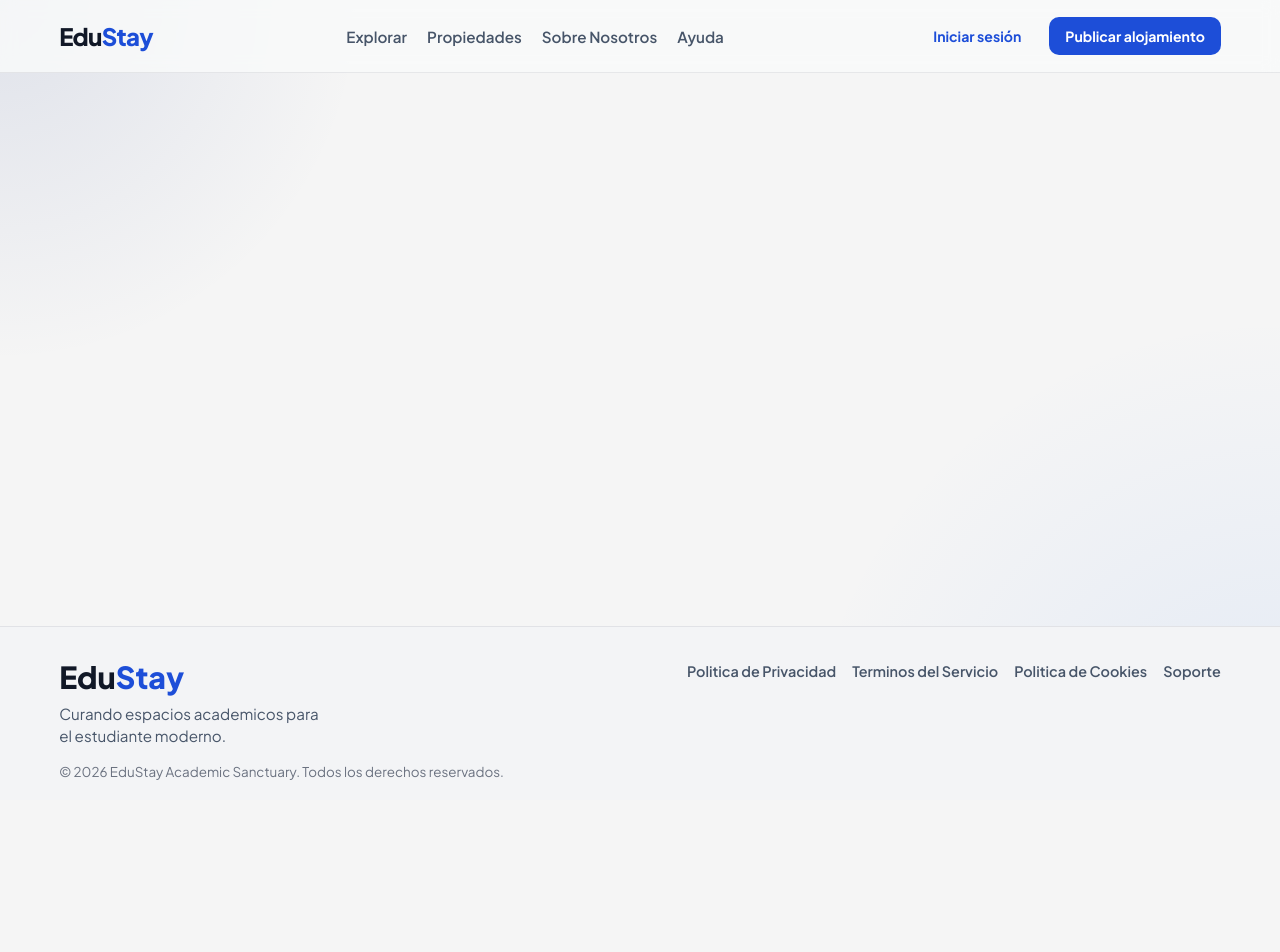
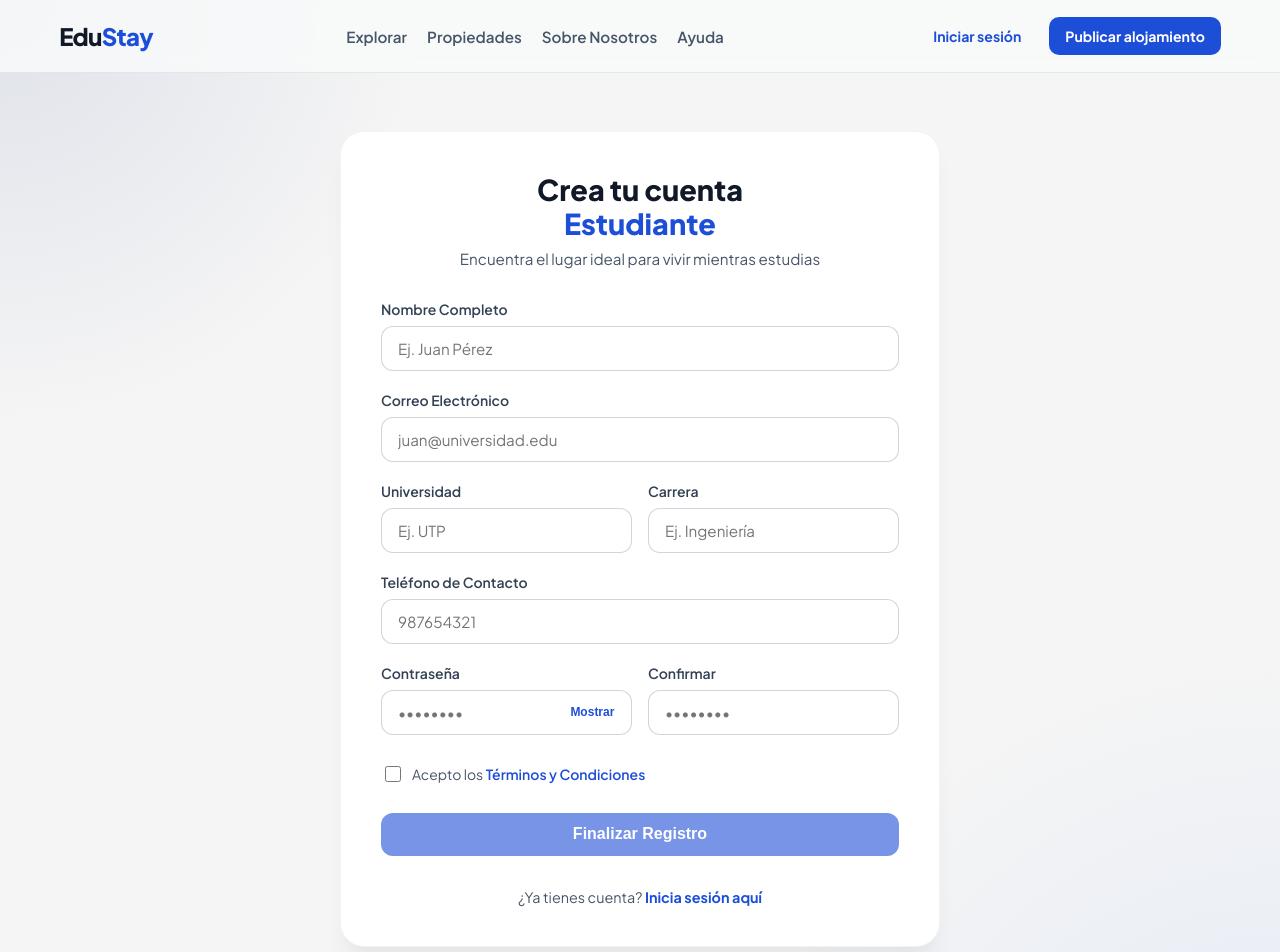
Before and after one commit to ElvisRP22/edustay-frontend, an Angular app: page /registro/estudiante in a window 1280 px wide. Before the commit this address led to /. Shown: the top 952 px of the page. Before the commit the page ends 800 px from the top, so only its background shows below. Built offline with nearby package versions, Linux system fonts and the light colour scheme.

Commit message:
Agregué formuulario de registro de Estudiante

```diff
--- a/src/main.ts
+++ b/src/main.ts
@@ -4,11 +4,15 @@ import { AppComponent } from './app.component';
 import { HomeComponent } from './app/features/home/home.component';
 import { RegistroComponent } from './registro.component';
 import { LoginComponent } from './login.component';
+import { RegistroEstudianteComponent } from './registro-estudiante.component';
+import { RegistroArrendadorComponent } from './registro-arrendador.component';
 
 const routes: Routes = [
   { path: '', component: HomeComponent },
   { path: 'registro', component: RegistroComponent },
-  {path: 'login', component: LoginComponent}
+  {path: 'login', component: LoginComponent},
+  { path: 'registro/estudiante', component: RegistroEstudianteComponent },
+  { path: 'registro/arrendador', component: RegistroArrendadorComponent },
 ];
 
 bootstrapApplication(AppComponent, {
--- /dev/null
+++ b/src/registro-estudiante.component.ts
@@ -0,0 +1,53 @@
+import { ChangeDetectionStrategy, Component, inject } from '@angular/core';
+import { CommonModule } from '@angular/common';
+import { ReactiveFormsModule, FormBuilder, FormGroup, Validators, AbstractControl, ValidationErrors } from '@angular/forms';
+import { RouterLink } from '@angular/router';
+
+@Component({
+  selector: 'app-registro-estudiante',
+  standalone: true,
+  imports: [CommonModule, ReactiveFormsModule, RouterLink],
+  templateUrl: './registro-estudiante.html',
+  styleUrl: './registro-estudiante.scss',
+  changeDetection: ChangeDetectionStrategy.OnPush
+})
+export class RegistroEstudianteComponent {
+  private fb = inject(FormBuilder);
+  registroForm: FormGroup;
+  showPassword = false;
+
+  constructor() {
+    this.registroForm = this.fb.group({
+      nombre: ['', [Validators.required, Validators.minLength(3)]],
+      email: ['', [Validators.required, Validators.email]],
+      password: ['', [Validators.required, Validators.minLength(6)]],
+      confirmPassword: ['', [Validators.required]],
+      universidad: ['', [Validators.required]],
+      carrera: ['', [Validators.required]],
+      telefono: ['', [Validators.required, Validators.pattern('^[0-9]+$')]],
+      terminos: [false, Validators.requiredTrue]
+    }, { validators: this.passwordMatchValidator });
+  }
+
+  // Validador para que las contraseñas coincidan
+  passwordMatchValidator(control: AbstractControl): ValidationErrors | null {
+    const password = control.get('password');
+    const confirmPassword = control.get('confirmPassword');
+    return password && confirmPassword && password.value !== confirmPassword.value
+      ? { passwordMismatch: true }
+      : null;
+  }
+
+  togglePassword() {
+    this.showPassword = !this.showPassword;
+  }
+
+  onSubmit() {
+    if (this.registroForm.valid) {
+      console.log('Registro de estudiante exitoso:', this.registroForm.value);
+      // Aquí iría la llamada a tu servicio de API
+    } else {
+      this.registroForm.markAllAsTouched();
+    }
+  }
+}
--- /dev/null
+++ b/src/registro-estudiante.html
@@ -0,0 +1,90 @@
+<div class="registro-wrapper">
+  <div class="registro-card">
+    <div class="registro-header">
+      <h1>Crea tu cuenta <br><span>Estudiante</span></h1>
+      <p>Encuentra el lugar ideal para vivir mientras estudias</p>
+    </div>
+
+    <form [formGroup]="registroForm" (ngSubmit)="onSubmit()" class="registro-form">
+
+      <!-- Nombre Completo -->
+      <div class="form-group">
+        <label for="nombre">Nombre Completo</label>
+        <input id="nombre" type="text" formControlName="nombre" placeholder="Ej. Juan Pérez"
+          [class.input-error]="registroForm.get('nombre')?.invalid && registroForm.get('nombre')?.touched">
+        <small class="error-text" *ngIf="registroForm.get('nombre')?.invalid && registroForm.get('nombre')?.touched">
+          El nombre es obligatorio.
+        </small>
+      </div>
+
+      <!-- Email -->
+      <div class="form-group">
+        <label for="email">Correo Electrónico</label>
+        <input id="email" type="email" formControlName="email" placeholder="juan@universidad.edu"
+          [class.input-error]="registroForm.get('email')?.invalid && registroForm.get('email')?.touched">
+        <small class="error-text" *ngIf="registroForm.get('email')?.invalid && registroForm.get('email')?.touched">
+          Ingresa un correo electrónico válido.
+        </small>
+      </div>
+
+      <!-- Universidad y Carrera en fila -->
+      <div class="form-row">
+        <div class="form-group">
+          <label for="universidad">Universidad</label>
+          <input id="universidad" type="text" formControlName="universidad" placeholder="Ej. UTP"
+            [class.input-error]="registroForm.get('universidad')?.invalid && registroForm.get('universidad')?.touched">
+        </div>
+        <div class="form-group">
+          <label for="carrera">Carrera</label>
+          <input id="carrera" type="text" formControlName="carrera" placeholder="Ej. Ingeniería"
+            [class.input-error]="registroForm.get('carrera')?.invalid && registroForm.get('carrera')?.touched">
+        </div>
+      </div>
+
+      <!-- Teléfono -->
+      <div class="form-group">
+        <label for="telefono">Teléfono de Contacto</label>
+        <input id="telefono" type="text" formControlName="telefono" placeholder="987654321"
+          [class.input-error]="registroForm.get('telefono')?.invalid && registroForm.get('telefono')?.touched">
+      </div>
+
+      <!-- Contraseñas -->
+      <div class="form-row">
+        <div class="form-group">
+          <label for="password">Contraseña</label>
+          <div class="password-container">
+            <input id="password" [type]="showPassword ? 'text' : 'password'" formControlName="password" placeholder="••••••••"
+              [class.input-error]="registroForm.get('password')?.invalid && registroForm.get('password')?.touched">
+            <button type="button" class="btn-toggle-password" (click)="togglePassword()">
+              {{ showPassword ? 'Ocultar' : 'Mostrar' }}
+            </button>
+          </div>
+        </div>
+        <div class="form-group">
+          <label for="confirmPassword">Confirmar</label>
+          <input id="confirmPassword" type="password" formControlName="confirmPassword" placeholder="••••••••"
+            [class.input-error]="registroForm.hasError('passwordMismatch') && registroForm.get('confirmPassword')?.touched">
+        </div>
+      </div>
+      <small class="error-text" *ngIf="registroForm.hasError('passwordMismatch') && registroForm.get('confirmPassword')?.touched">
+        Las contraseñas no coinciden.
+      </small>
+
+      <!-- Términos -->
+      <div class="form-options">
+        <label class="checkbox-label">
+          <input type="checkbox" formControlName="terminos">
+          <span>Acepto los <a href="#">Términos y Condiciones</a></span>
+        </label>
+      </div>
+
+      <button type="submit" class="btn-submit" [disabled]="registroForm.invalid">
+        Finalizar Registro
+      </button>
+    </form>
+
+    <div class="registro-footer">
+      <p>¿Ya tienes cuenta? <a routerLink="/login">Inicia sesión aquí</a></p>
+    </div>
+  </div>
+</div>
--- /dev/null
+++ b/src/registro-estudiante.scss
@@ -0,0 +1,185 @@
+.registro-wrapper {
+  min-height: calc(100vh - 72px);
+  display: flex;
+  align-items: center;
+  justify-content: center;
+  padding: 3rem 1rem;
+}
+
+.registro-card {
+  background: #ffffff;
+  width: 100%;
+  max-width: 600px; // Un poco más ancho para acomodar las filas
+  padding: 2.5rem;
+  border-radius: 24px;
+  box-shadow: 0 20px 25px -5px rgba(0, 0, 0, 0.05), 0 10px 10px -5px rgba(0, 0, 0, 0.02);
+  border: 1px solid rgba(17, 24, 39, 0.05);
+}
+
+.registro-header {
+  text-align: center;
+  margin-bottom: 2rem;
+
+  h1 {
+    font-size: 1.8rem;
+    font-weight: 800;
+    color: var(--slate-900);
+    line-height: 1.2;
+    margin-bottom: 0.5rem;
+
+    span {
+      color: var(--brand-700);
+    }
+  }
+
+  p {
+    color: var(--slate-600);
+    font-size: 0.95rem;
+  }
+}
+
+.registro-form {
+  display: flex;
+  flex-direction: column;
+  gap: 1.25rem;
+}
+
+.form-group {
+  display: flex;
+  flex-direction: column;
+  gap: 0.5rem;
+
+  label {
+    font-size: 0.875rem;
+    font-weight: 600;
+    color: var(--slate-700);
+  }
+
+  input {
+    width: 100%;
+    padding: 0.75rem 1rem;
+    border-radius: 12px;
+    border: 1px solid rgba(107, 114, 128, 0.3);
+    font-family: inherit;
+    font-size: 0.95rem;
+    transition: all 0.2s ease;
+    outline: none;
+
+    &:focus {
+      border-color: var(--brand-700);
+      box-shadow: 0 0 0 4px rgba(29, 78, 216, 0.1);
+    }
+
+    &.input-error {
+      border-color: #ef4444;
+      background-color: #fef2f2;
+    }
+  }
+}
+
+.form-row {
+  display: grid;
+  grid-template-columns: 1fr 1fr;
+  gap: 1rem;
+
+  @media (max-width: 480px) {
+    grid-template-columns: 1fr;
+  }
+}
+
+.password-container {
+  position: relative;
+  display: flex;
+  align-items: center;
+
+  input {
+    padding-right: 85px;
+  }
+}
+
+.btn-toggle-password {
+  position: absolute;
+  right: 8px;
+  background: transparent;
+  border: none;
+  color: var(--brand-700);
+  font-size: 0.75rem;
+  font-weight: 700;
+  cursor: pointer;
+  padding: 0.4rem 0.6rem;
+  border-radius: 8px;
+  transition: all 0.2s ease;
+
+  &:hover {
+    background: rgba(29, 78, 216, 0.05);
+  }
+}
+
+.error-text {
+  color: #ef4444;
+  font-size: 0.75rem;
+  font-weight: 500;
+}
+
+.form-options {
+  margin: 0.5rem 0;
+}
+
+.checkbox-label {
+  display: flex;
+  align-items: center;
+  gap: 0.5rem;
+  cursor: pointer;
+  font-size: 0.875rem;
+  color: var(--slate-600);
+
+  input {
+    width: 16px;
+    height: 16px;
+    accent-color: var(--brand-700);
+  }
+
+  a {
+    color: var(--brand-700);
+    text-decoration: none;
+    font-weight: 600;
+    &:hover { text-decoration: underline; }
+  }
+}
+
+.btn-submit {
+  background: var(--brand-700);
+  color: white;
+  border: none;
+  border-radius: 12px;
+  padding: 0.8rem;
+  font-size: 1rem;
+  font-weight: 700;
+  cursor: pointer;
+  transition: all 0.2s ease;
+
+  &:hover:not(:disabled) {
+    background: var(--brand-800);
+    transform: translateY(-1px);
+    box-shadow: 0 4px 12px rgba(29, 78, 216, 0.2);
+  }
+
+  &:disabled {
+    opacity: 0.6;
+    cursor: not-allowed;
+  }
+}
+
+.registro-footer {
+  margin-top: 2rem;
+  text-align: center;
+  font-size: 0.9rem;
+  color: var(--slate-600);
+
+  a {
+    color: var(--brand-700);
+    text-decoration: none;
+    font-weight: 700;
+    &:hover { text-decoration: underline; }
+  }
+}
--- a/src/registro.html
+++ b/src/registro.html
@@ -10,7 +10,7 @@
       <p>
         Encuentra la habitación perfecta, cerca de tu universidad y con el ambiente ideal.
       </p>
-      <button class="btn-azul">Registro Estudiante →</button>
+      <button class="btn-azul" routerLink="/registro/estudiante">Registro Estudiante →</button>
     </div>
 
     <!-- Arrendador -->
@@ -20,7 +20,7 @@
       <p>
         Conecta con estudiantes responsables y alquila tu espacio.
       </p>
-      <button class="btn-verde">Registro Arrendador →</button>
+      <button class="btn-verde" routerLink="/registro/arrendador">Registro Arrendador →</button>
     </div>
   </div>
 
```
